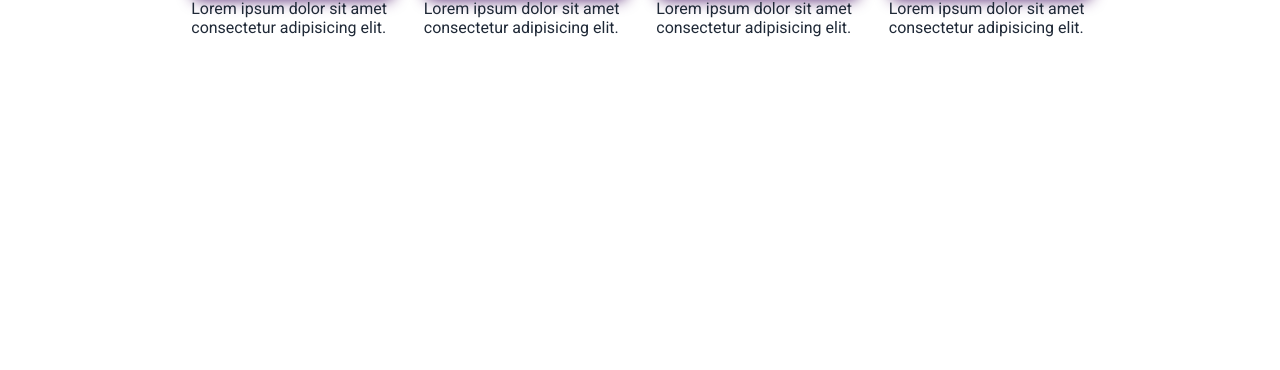
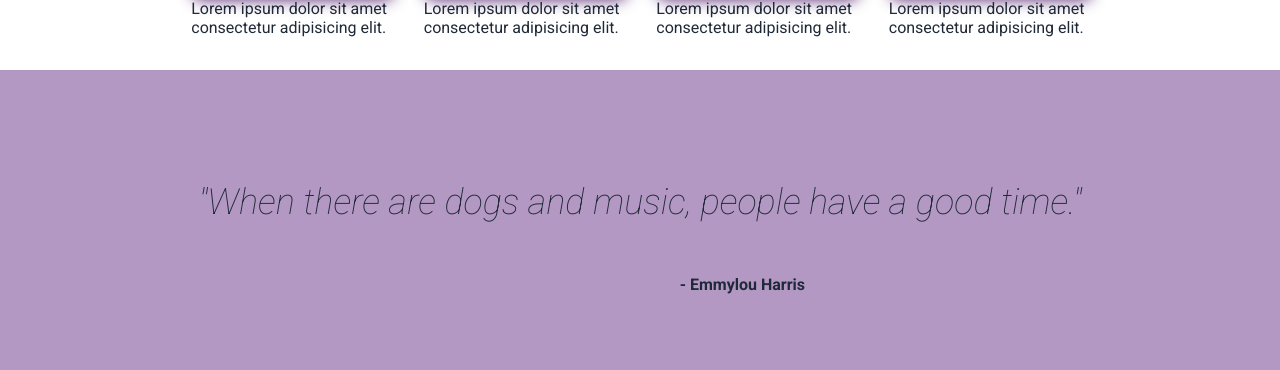
Before and after one commit to aejaudio/Odin-Landing-Page, a plain HTML site: page index.html in a window 1280 px wide. Shown: the part 855-1225 px from the top of the page. Before the commit the page ends 925 px from the top, so only its background shows below. Drawn offline with Linux system fonts and the light colour scheme.

Commit message:
Add third block

```diff
--- a/index.html
+++ b/index.html
@@ -7,7 +7,7 @@
     <link rel="preconnect" href="https://fonts.googleapis.com">
     <link rel="preconnect" href="https://fonts.gstatic.com" crossorigin>
     <link href="https://fonts.googleapis.com/css2?family=Roboto:ital,wght@0,100;0,300;0,400;0,500;0,700;0,900;1,100;1,300;1,400;1,500;1,700;1,900&display=swap" rel="stylesheet">
-    <title>Project 1</title>
+    <title>Landing Page</title>
 </head>
 <body>
     <div class="header">
@@ -36,5 +36,9 @@
         <div class="card"><img class="second-block-images" src="images/dog-3.jpg">Lorem ipsum dolor sit amet consectetur adipisicing elit.</div>
         <div class="card"><img class="second-block-images" src="images/dog-4.jpg">Lorem ipsum dolor sit amet consectetur adipisicing elit.</div>
     </div>
+    <div class="third-block">
+        <p class="quote">"When there are dogs and music, people have a good time."</p>
+        <p class="quoter">- Emmylou Harris</p>
+    </div>
 </body>
 </html>
--- a/style.css
+++ b/style.css
@@ -3,9 +3,6 @@ body{
     font-weight: 400;
     font-style: normal;
     margin: 0;
-    /* padding-left: 175px;
-    padding-right: 175px; */
-    /* background-color: #461165; */
 }
 .header{
     height: 10px;
@@ -21,6 +18,7 @@ body{
     font-size: 24px;
     display: flex;
     justify-content: flex-start;
+    font-style: extra-bold;
 }
 ul{
     list-style-type: none;
@@ -56,13 +54,10 @@ li{
     display: flex;
     flex-flow: column wrap;
     gap: 16px;
-    /* justify-content: space-around; */
-
 }
 .header-image{
     padding-top: 50px;
     height: 250px;
-    /* width: 450px; */
 }
 a{
     color: #F9FAF8;
@@ -90,6 +85,7 @@ a{
     align-items: center;
     font-size: 36px;
     font-weight: 900;
+    font-style: extra-bold;
 
 }
 .second-block{
@@ -101,11 +97,9 @@ a{
     justify-content: space-around;
     align-items: center;
     color: #1F2937;
-    /* gap: 24px; */
 }
 .card {
     border: 1px solid #eee;
-    /* box-shadow: 2px 4px 16px rgba(0,0,0,.06); */
     height: 200px;
     width: 200px;
   }
@@ -115,3 +109,26 @@ a{
     border-radius: 8px;
     box-shadow: 2px 4px 16px #461165;
 }
+.third-block{
+    background-color: #b398c3;
+    height: 225px;
+    display: flex;
+    flex-direction: column;
+    color: #1F2937;
+    padding-top: 75px;
+    padding-left: 175px;
+    padding-right: 175px;
+}
+.quote{
+    font-size: 36px;
+    font-style: italic;
+    font-weight: 20;
+    display: flex;
+    justify-content: center;
+}
+.quoter{
+    font-weight: 600;
+    display: flex;
+    justify-content: flex-end;
+    padding-right: 300px;
+}
```
